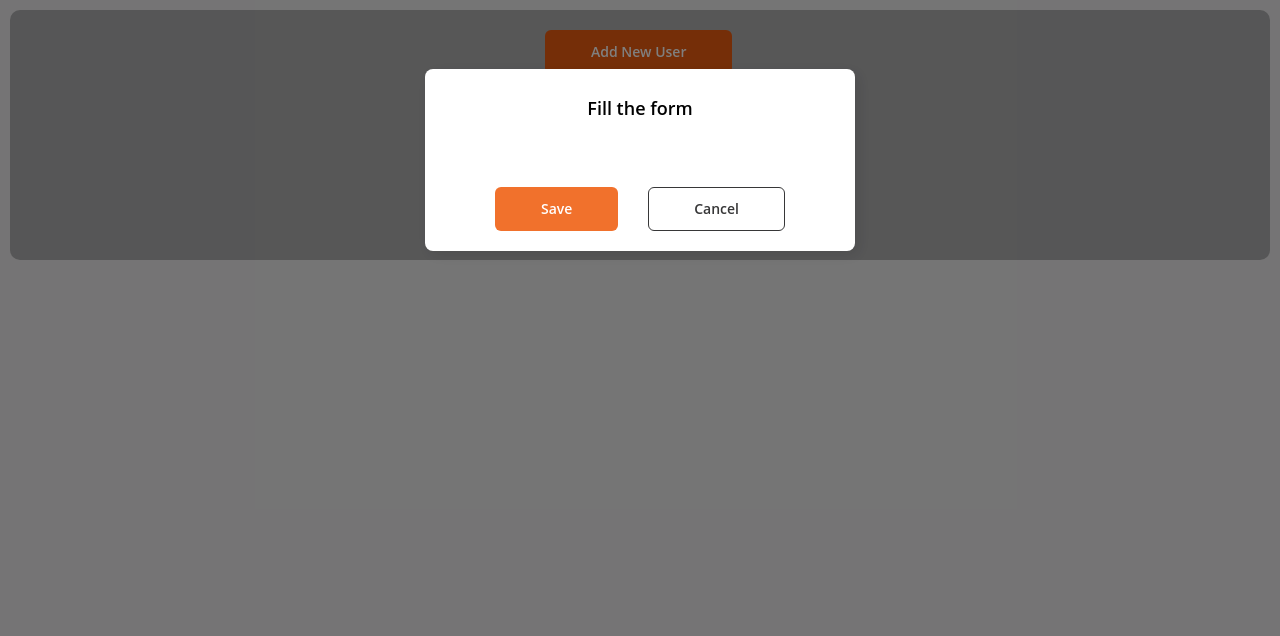
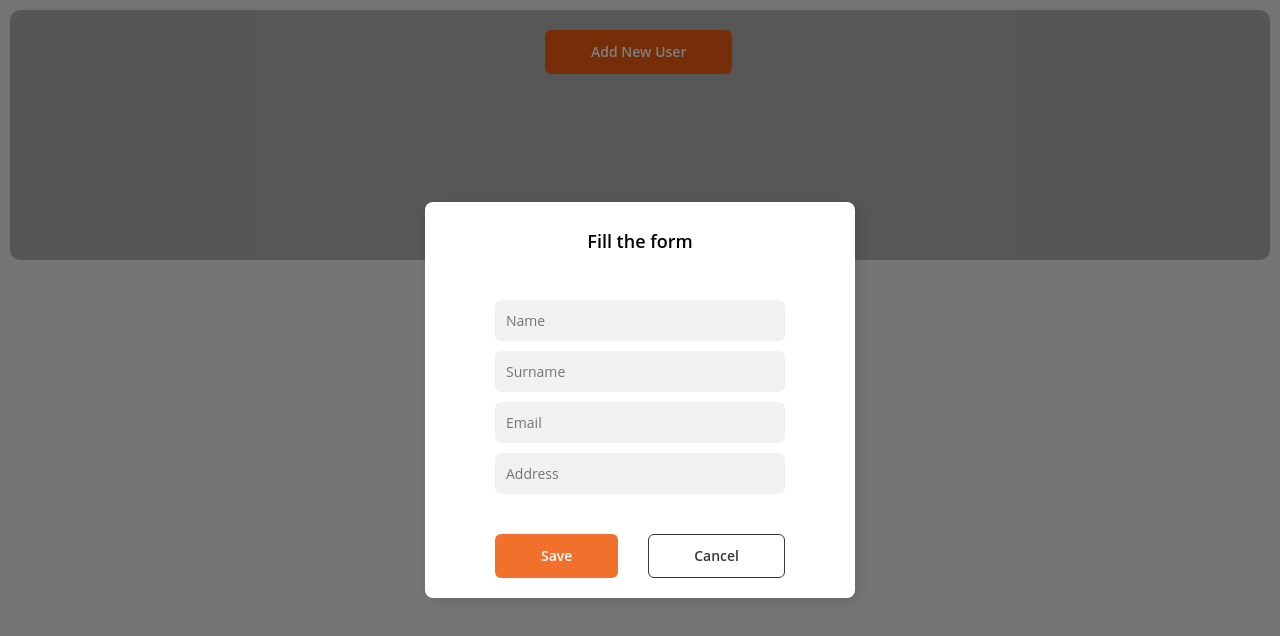
Before and after one commit to renatas7/user-register-form2, a React (Create React App) app: page / in a window 1280 px wide. Both pictures are taken after a click on the button "Add New User". Shown: the top 636 px of the page. Built offline with nearby package versions, Linux system fonts and the light colour scheme.

Commit message:
added form with inputs

```diff
--- /dev/null
+++ b/src/blocks/form/form.js
@@ -0,0 +1,67 @@
+import React, { useState, useEffect } from 'react';
+import { connect } from 'react-redux';
+import { Input } from './../../components';
+
+const Form = ({ data, dispatch }) => {
+  const [values, setValues] = useState({
+    name: data.name !== null ? data.name : '',
+    surname: data.surname !== null ? data.surname : '',
+    email: data.email !== null ? data.email : '',
+    address: data.address !== null ? data.address : '',
+  });
+
+  const handleInputChange = ({ target: { name, value } }) => {
+    setValues({ ...values, [name]: value });
+  };
+
+  useEffect(() => {
+    const formData = [
+      {
+        name: values.name,
+        surname: values.surname,
+        email: values.email,
+        address: values.address,
+      },
+    ];
+    console.log(formData);
+  });
+  console.log(values);
+  return (
+    <div>
+      <Input
+        name="name"
+        type="string"
+        onChange={handleInputChange}
+        value={values.name}
+        placeholder="Name"
+      />
+      <Input
+        name="surname"
+        type="string"
+        onChange={handleInputChange}
+        value={values.surname}
+        placeholder="Surname"
+      />
+      <Input
+        name="email"
+        type="string"
+        onChange={handleInputChange}
+        value={values.email}
+        placeholder="Email"
+      />
+      <Input
+        name="address"
+        type="string"
+        onChange={handleInputChange}
+        value={values.address}
+        placeholder="Address"
+      />
+    </div>
+  );
+};
+
+const mapStateToProps = state => ({
+  data: state.dashboardState.formData,
+});
+
+export default connect(mapStateToProps)(Form);
--- a/src/components/index.js
+++ b/src/components/index.js
@@ -2,3 +2,4 @@ export { default as WithSpinner } from './spinner/withSpinner.js';
 export { default as Paper } from './paper/paper.js';
 export { default as Backdrop } from './backdrop/backdrop.js';
 export { default as Button } from './buttons/button/button';
+export { default as Input } from './input/input';
--- /dev/null
+++ b/src/components/input/input.js
@@ -0,0 +1,27 @@
+import React from 'react';
+import PropTypes from 'prop-types';
+import styles from './input.module.scss';
+
+const Input = ({ name, type, onChange, value, ...rest }) => {
+  return (
+    <input
+      className={styles.input}
+      name={name}
+      type={type}
+      onChange={onChange}
+      value={value}
+      {...rest}
+    />
+  );
+};
+
+Input.defaultProps = {
+  name: PropTypes.string.isRequired,
+  onChange: PropTypes.func.isRequired,
+  value: PropTypes.oneOfType([
+    PropTypes.string.isRequired,
+    PropTypes.number.isRequired,
+  ]).isRequired,
+};
+
+export default Input;
--- /dev/null
+++ b/src/components/input/input.module.scss
@@ -0,0 +1,11 @@
+.input {
+  background: var(--color__input-bg);
+  border: 1px solid transparent;
+  border-radius: var(--border-radius__md);
+  display: block;
+  width: 100%;
+  font-size: 1.4rem;
+  color: var(--color__font-dark);
+  padding: 1rem;
+  margin: 1rem auto;
+}
--- a/src/modals/formModal/formModal.js
+++ b/src/modals/formModal/formModal.js
@@ -1,11 +1,15 @@
-import React from 'react';
+import React, { useState } from 'react';
 import { actions } from '../../state';
 import { connect } from 'react-redux';
-
 import styles from './formModal.module.scss';
-import { Backdrop, Button } from './../../components';
+import { Backdrop, Button, Input } from './../../components';
+import Form from './../../blocks/form/form';
 
 const FormModal = ({ dispatch, open }) => {
+  const data = null;
+  const [values, setValues] = useState({
+    soackingOff: data !== null ? data.options : '',
+  });
   const cancel = () => {
     console.log('cancel clicked');
     dispatch(actions.dashboard.setRegisterModalOpenAction(false));
@@ -13,6 +17,10 @@ const FormModal = ({ dispatch, open }) => {
 
   const save = () => {
     console.log('save');
+  };
+
+  const handleInputChange = ({ target: { name, value } }) => {
+    setValues({ ...values, [name]: value });
   };
   return (
     open && (
@@ -29,7 +37,9 @@ const FormModal = ({ dispatch, open }) => {
             Fill the form
           </h3>
 
-          <div className={styles.content}></div>
+          <div className={styles.content}>
+            <Form />
+          </div>
 
           <div className={styles.actions}>
             <Button color="primary" onClick={save}>
--- a/src/modals/formModal/formModal.module.scss
+++ b/src/modals/formModal/formModal.module.scss
@@ -7,7 +7,7 @@
   overflow: hidden;
   position: fixed;
   z-index: 55;
-  top: 20%;
+  top: 50%;
   left: 50%;
   transform: translate(-50%, -50%);
   text-align: center;
@@ -26,7 +26,7 @@
   }
 
   .content {
-    padding: 4rem 4rem 3rem 4rem;
+    padding: 4rem 7rem 3rem 7rem;
   }
   .actions {
     display: flex;
--- a/src/pages/home/home.js
+++ b/src/pages/home/home.js
@@ -33,7 +33,7 @@ const Home = ({ dispatch, loading }) => {
 };
 
 const mapStateToProps = state => ({
-  dashboardData: state.dashboardState.dashboardData,
+  formData: state.dashboardState.formData,
   loading: state.dashboardState.isOnSync,
 });
 
--- a/src/state/dashboard/DashboardActions.js
+++ b/src/state/dashboard/DashboardActions.js
@@ -19,7 +19,7 @@ const updateDashboardAction = () => {
   };
 };
 
-const setDashboardDataAction = payload => {
+const setformDataAction = payload => {
   return {
     type: constants.dashboard.SET_DASHBOARD_DATA,
     payload,
@@ -37,6 +37,6 @@ export const userActions = {
   clearUserStateAction,
   updateDashboardAction,
   setUserOnSyncFlagAction,
-  setDashboardDataAction,
+  setformDataAction,
   setRegisterModalOpenAction,
 };
--- a/src/state/dashboard/DashboardReducer.js
+++ b/src/state/dashboard/DashboardReducer.js
@@ -3,7 +3,12 @@ import { constants } from '../constants';
 const INITIAL_STATE = {
   isOnSync: false,
   registerModalIsOpen: false,
-  dashboardData: {},
+  formData: {
+    name: '',
+    surname: '',
+    email: '',
+    address: '',
+  },
 };
 
 export const userReducer = (state = INITIAL_STATE, action) => {
@@ -13,16 +18,16 @@ export const userReducer = (state = INITIAL_STATE, action) => {
         ...state,
         isOnSync: action.flag,
       };
-    case constants.dashboard.UPDATE_DASHBOARD_DATA:
-      return {
-        ...state,
-        dashboardData: action,
-      };
-    case constants.dashboard.SET_DASHBOARD_DATA:
-      return {
-        ...state,
-        dashboardData: action.payload,
-      };
+    // case constants.dashboard.UPDATE_DASHBOARD_DATA:
+    //   return {
+    //     ...state,
+    //     formData: action,
+    //   };
+    // case constants.dashboard.SET_DASHBOARD_DATA:
+    //   return {
+    //     ...state,
+    //     formData: action.payload,
+    //   };
     case constants.dashboard.REGISTER_MODAL_OPEN:
       return {
         ...state,
```
Also changed, not shown: src/blocks/form/form.scss (added).
